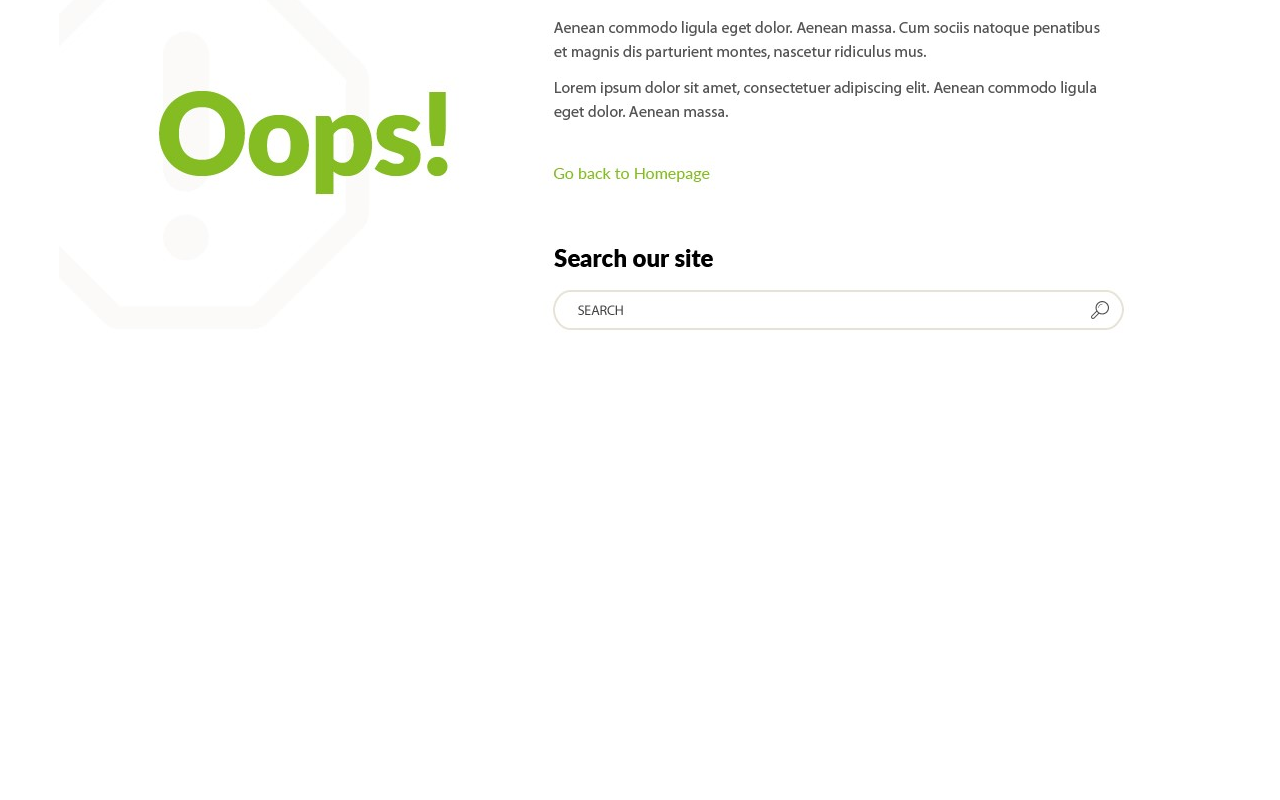
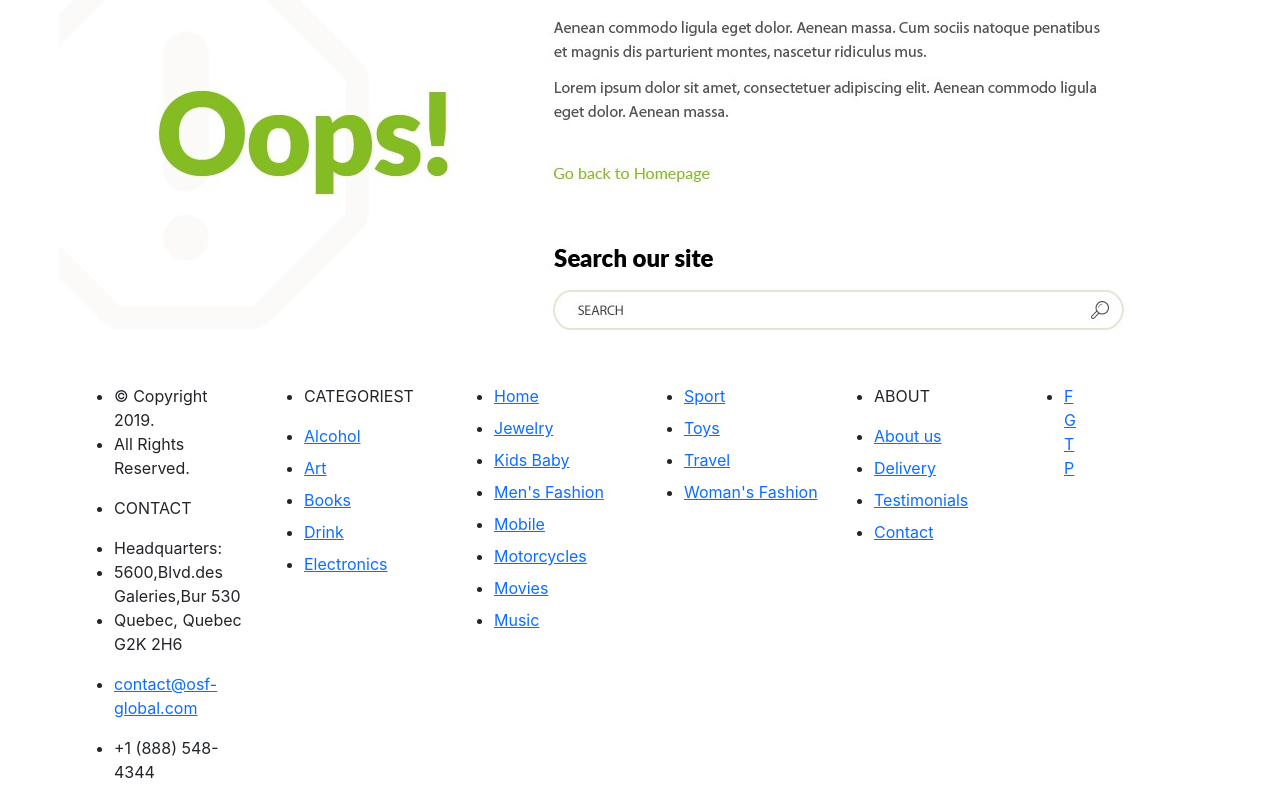
Before and after one commit to iremfocali/osf_internship_frontend_project, a React (Create React App) app: page /error_404 in a window 1280 px wide. Before the commit this address had no page. Shown: the part 239-1039 px from the top of the page. Before the commit the page ends 800 px from the top, so only its background shows below. Built offline with nearby package versions, Linux system fonts and the light colour scheme.

Commit message:
footer created

```diff
--- a/src/body/footer.jsx
+++ b/src/body/footer.jsx
@@ -1,23 +1,94 @@
+import React, { useContext } from "react";
 import Defines from '../context/defines';
-import React, { useContext, useState, useEffect } from "react";
-
+//import { Anchor } from 'antd';
+//const { Link } = Anchor;
 
 const Footer = () => {
 
     let { defines, setDefines } = useContext(Defines);
 
     return (
-        <>
+        <div className="container text-start">
+            <div className="row">
 
-            <div className="container">
-                <div className="row">
-                    <div className="col-12">
+                <div className="col-xl-2 col-lg-2 col-md-4 col-sm-6 col-12">
 
-                    </div>
+                    <ul className="list-none">
+                        <li>&copy; Copyright 2019.</li>
+                        <li className="mb-3">All Rights Reserved.</li>
+                        <li className="font-bold mb-3">CONTACT</li>
+                        <li>Headquarters:</li>
+                        <li>5600,Blvd.des Galeries,Bur 530</li>
+                        <li className="mb-3">Quebec, Quebec G2K 2H6</li>
+                        <li className="mb-3"><a href="mailto:contact@osf-global.com">contact@osf-global.com</a></li>
+                        <li className="mb-2" onClick={()=>{
+                             let text = "Press a button!\nEither OK or Cancel."
+                            if (window.confirm(text) == true) {
+                                text = "You pressed OK!";
+                              } else {
+                                text = "You canceled!";
+                              }
+                        }}>+1 (888) 548-4344</li>
+                    </ul>
                 </div>
+                <div className="col-xl-2 col-lg-2 col-md-4 col-sm-6 col-12">
+                    <ul className="list-none">
+
+                        <li className="font-bold mb-3">CATEGORIEST</li>
+                        <li className="mb-2"><a href="/">Alcohol</a></li>
+                        <li className="mb-2"><a href="/">Art</a></li>
+                        <li className="mb-2"><a href="/">Books</a></li>
+                        <li className="mb-2"><a href="/">Drink</a></li>
+                        <li className="mb-2"><a href="/">Electronics</a></li>
+                    </ul>
+                </div>
+                <div className="col-xl-2 col-lg-2 col-md-4 col-sm-6 col-12">
+                    <ul className="list-none">
+
+                        <li className="mb-2"><a href="/">Home</a></li>
+                        <li className="mb-2"><a href="/">Jewelry</a></li>
+                        <li className="mb-2"><a href="/">Kids Baby</a></li>
+                        <li className="mb-2"><a href="/">Men's Fashion</a></li>
+                        <li className="mb-2"><a href="/">Mobile</a></li>
+                        <li className="mb-2"><a href="/">Motorcycles</a></li>
+                        <li className="mb-2"><a href="/">Movies</a></li>
+                        <li className="mb-2"><a href="/">Music</a></li>
+                    </ul>
+                </div>
+                <div className="col-xl-2 col-lg-2 col-md-4 col-sm-6 col-12">
+                    <ul className="list-none">
+
+                        <li className="mb-2"><a href="/">Sport</a></li>
+                        <li className="mb-2"><a href="/">Toys</a></li>
+                        <li className="mb-2"><a href="/">Travel</a></li>
+                        <li className="mb-2"><a href="/">Woman's Fashion</a></li>
+                    </ul>
+                </div>
+                <div className="col-xl-2 col-lg-2 col-md-4 col-sm-6 col-12">
+                    <ul className="list-none">
+
+                        <li className="font-bold mb-3">ABOUT</li>
+                        <li className="mb-2"><a href="/">About us</a></li>
+                        <li className="mb-2"><a href="/">Delivery</a></li>
+                        <li className="mb-2"><a href="/">Testimonials</a></li>
+                        <li className="mb-2"><a href="/">Contact</a></li>
+                    </ul>
+                </div>
+                <div className="col-xl-2 col-lg-2 col-md-4 col-sm-6 col-12">
+                    <ul className="list-none">
+
+                        <li>
+                            <div className="col"><a href="/">F</a></div>
+                            <div className="col"><a href="/">G</a></div>
+                            <div className="col"><a href="/">T</a></div>
+                            <div className="col"><a href="/">P</a></div>
+                        </li>
+                    </ul>
+                </div>
+
             </div>
+        </div>
 
-        </>
     );
 };
 
```
